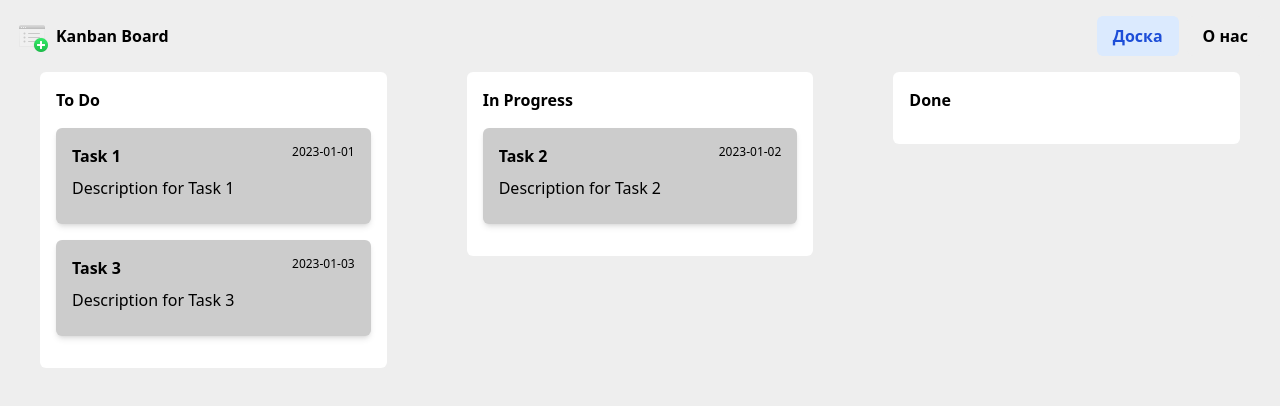
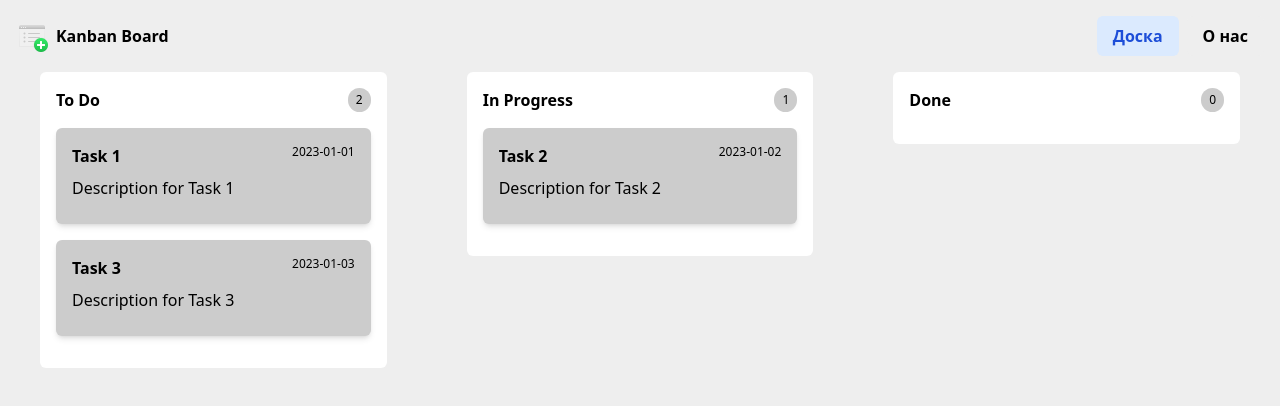
Before and after one commit to DimasAnanas-coder/kanban-board, a React (Vite) app in the folder frontend/: page /board in a window 1280 px wide. Shown: the top 406 px of the page. Built offline with nearby package versions, Linux system fonts and the light colour scheme.

Commit message:
ADD(board): tasks count at columns

```diff
--- a/frontend/src/components/Column.jsx
+++ b/frontend/src/components/Column.jsx
@@ -13,8 +13,17 @@ export default function Column({ title, tasks }) {
             ref={setNodeRef}
             className="container bg-secondary rounded-md pb-4 h-fit ml-10 mr-10 min-w-[200px] max-w-[600px]"
         >
-            <div className='m-4'>
-                <h2 className="font-bold text-text mb-4">{title}</h2>
+            <div className='m-4 text-text'>
+                <div className="flex justify-between mb-4">
+                    <h2 className="font-bold">
+                        {title}
+                    </h2>
+
+                    <p className="text-xs rounded-full bg-thirdary px-2 py-1">
+                        {tasks.length}
+                    </p>
+                </div>
+
 
                 <SortableContext
                     items={tasks.map(task => task.id)}
```
